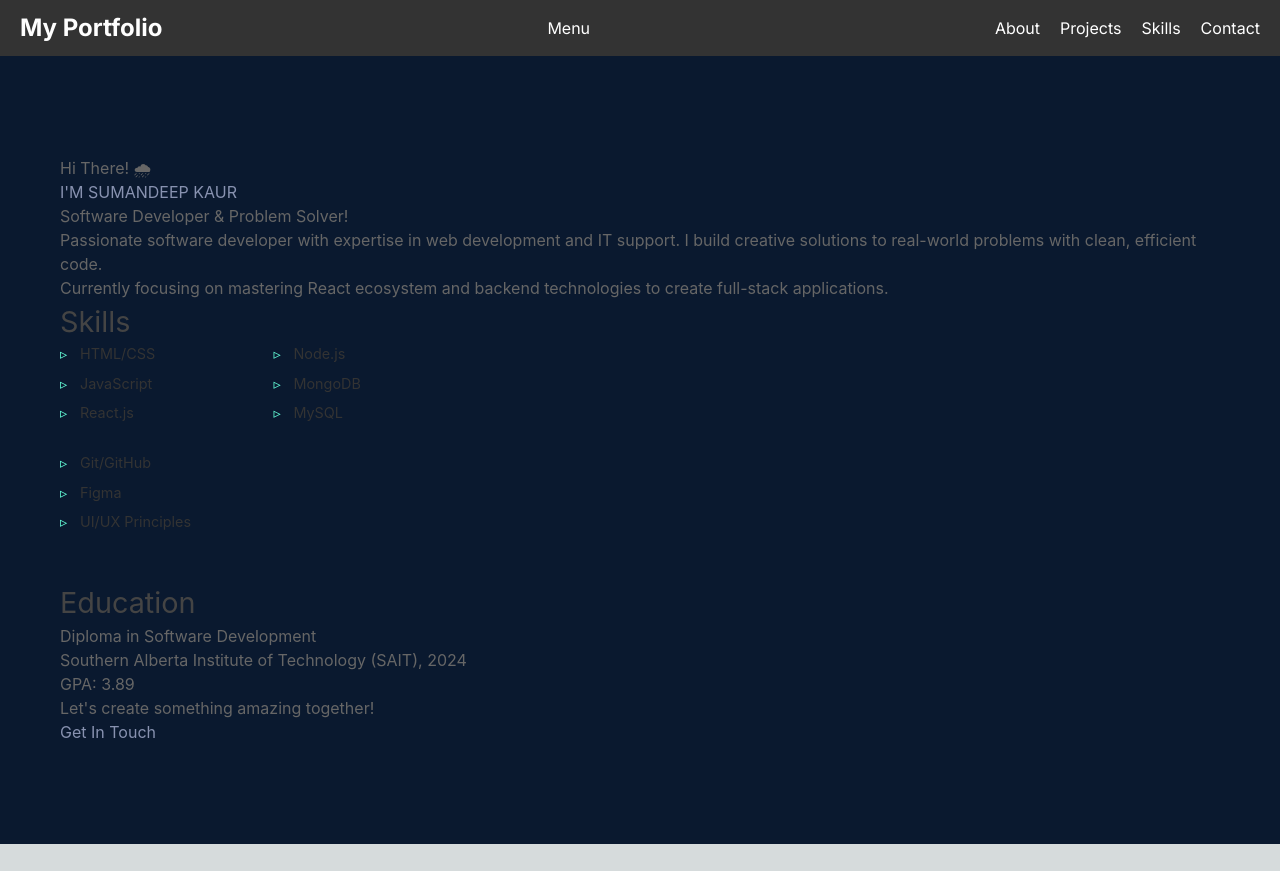
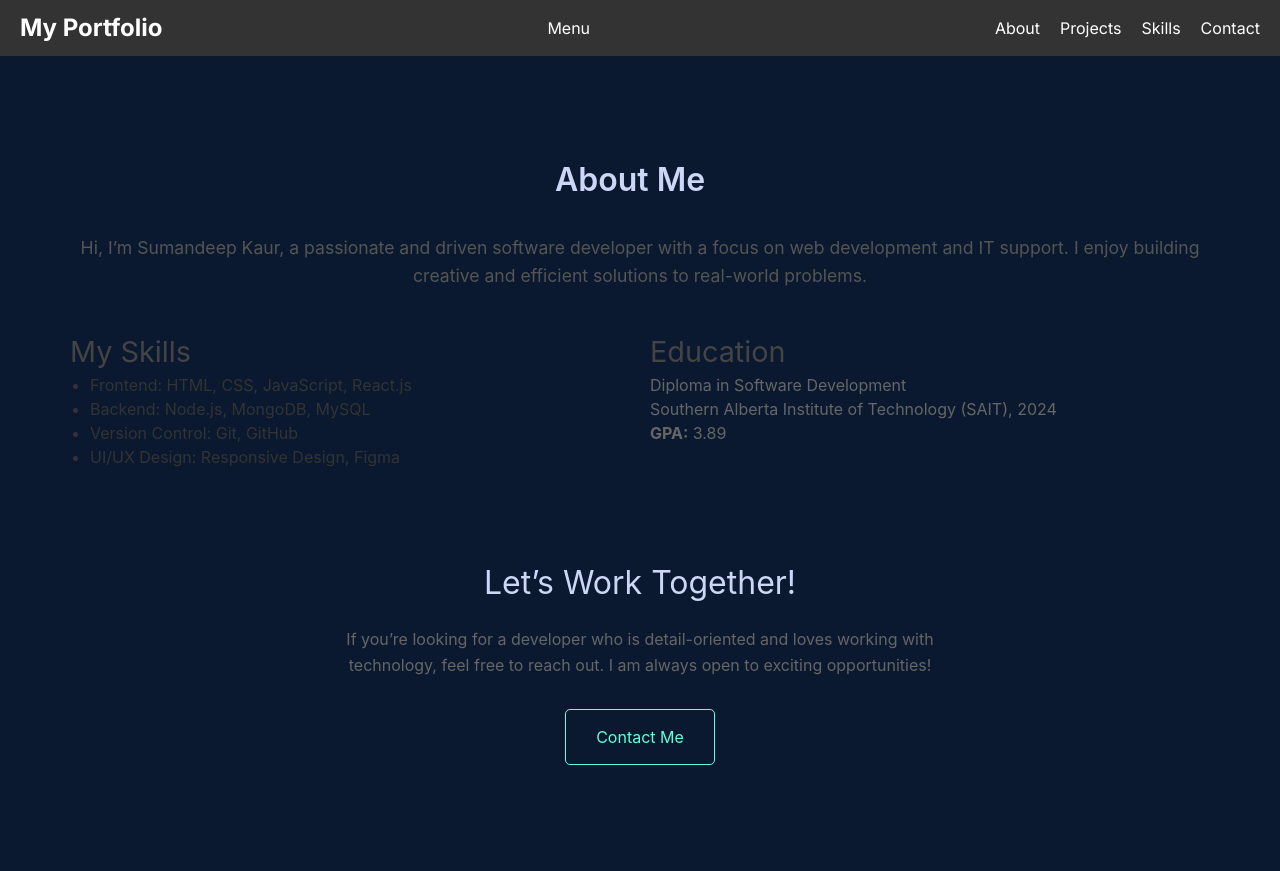
Before and after one commit to Suman-Dhillon/myportfolio, a Next.js app: page / in a window 1280 px wide. Before the commit the page ends 844 px from the top, so only its background shows below. Built offline with nearby package versions, Linux system fonts and the light colour scheme.

Commit message:
update about.js

```diff
--- a/app/components/About/About.js
+++ b/app/components/About/About.js
@@ -1,76 +1,49 @@
-//About.js
+// About.js
 import React from "react";
 import "./About.css"; // Import CSS file for styling
 
 const About = () => {
   return (
-    <section className="about-section" id="about">
+    <section className="about-section">
       <div className="container">
-        <div className="hero-intro">
-          <p className="greeting">
-            Hi There! <span className="emoji">🌧</span>
-          </p>
-          <h1 className="hero-title">I'M SUMANDEEP KAUR</h1>
-          <p className="tagline">Software Developer & Problem Solver!</p>
-        </div>
+        <h1 className="section-title">About Me</h1>
+
+        <p className="about-intro">
+          Hi, I&rsquo;m Sumandeep Kaur, a passionate and driven software
+          developer with a focus on web development and IT support. I enjoy
+          building creative and efficient solutions to real-world problems.
+        </p>
 
         <div className="about-content">
-          <div className="about-text">
-            <p>
-              Passionate software developer with expertise in web development
-              and IT support. I build creative solutions to real-world problems
-              with clean, efficient code.
-            </p>
-
-            <div className="highlight-box">
-              <p>
-                Currently focusing on mastering React ecosystem and backend
-                technologies to create full-stack applications.
-              </p>
-            </div>
+          <div className="about-details">
+            <h2>My Skills</h2>
+            <ul>
+              <li>Frontend: HTML, CSS, JavaScript, React.js</li>
+              <li>Backend: Node.js, MongoDB, MySQL</li>
+              <li>Version Control: Git, GitHub</li>
+              <li>UI/UX Design: Responsive Design, Figma</li>
+            </ul>
           </div>
 
-          <div className="skills-education">
-            <div className="skills-section">
-              <h2>Skills</h2>
-              <div className="skills-grid">
-                <div className="skill-category">
-                  <ul>
-                    <li>HTML/CSS</li>
-                    <li>JavaScript</li>
-                    <li>React.js</li>
-                  </ul>
-                </div>
-                <div className="skill-category">
-                  <ul>
-                    <li>Node.js</li>
-                    <li>MongoDB</li>
-                    <li>MySQL</li>
-                  </ul>
-                </div>
-                <div className="skill-category">
-                  <ul>
-                    <li>Git/GitHub</li>
-                    <li>Figma</li>
-                    <li>UI/UX Principles</li>
-                  </ul>
-                </div>
-              </div>
-            </div>
-
-            <div className="education-section">
-              <h2>Education</h2>
-              <p>Diploma in Software Development</p>
-              <p>Southern Alberta Institute of Technology (SAIT), 2024</p>
-              <p>GPA: 3.89</p>
-            </div>
+          <div className="about-education">
+            <h2>Education</h2>
+            <p>Diploma in Software Development</p>
+            <p>Southern Alberta Institute of Technology (SAIT), 2024</p>
+            <p>
+              <strong>GPA:</strong> 3.89
+            </p>
           </div>
         </div>
 
-        <div className="cta-section">
-          <p>Let's create something amazing together!</p>
-          <a href="mailto:youremail@example.com" className="cta-button">
-            Get In Touch
+        <div className="call-to-action">
+          <h2>Let’s Work Together!</h2>
+          <p>
+            If you’re looking for a developer who is detail-oriented and loves
+            working with technology, feel free to reach out. I am always open to
+            exciting opportunities!
+          </p>
+          <a href="mailto:youremail@example.com" className="contact-button">
+            Contact Me
           </a>
         </div>
       </div>
```
